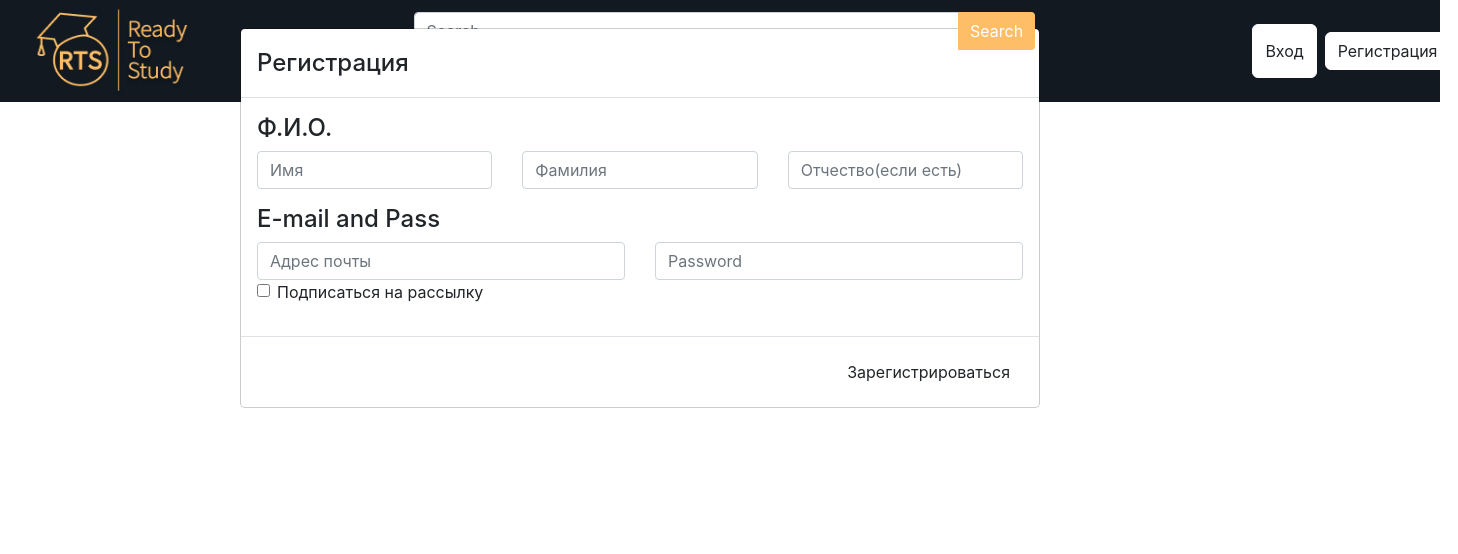
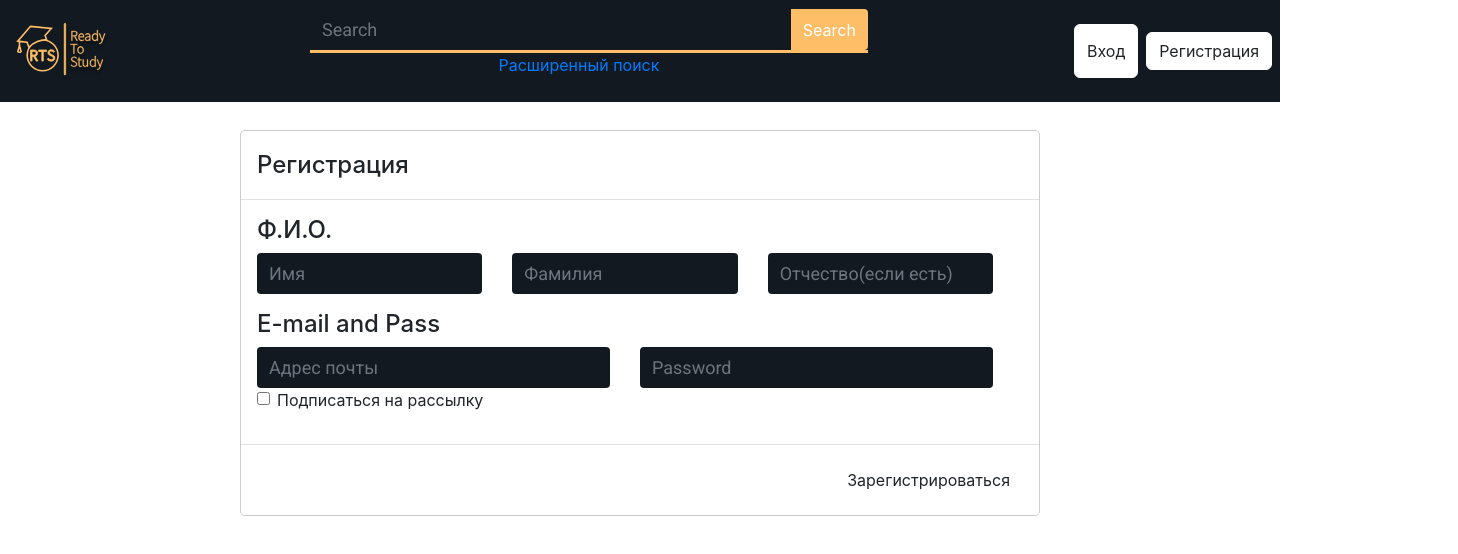
Before and after one commit to maksimchernev/e-edu-react, a React (Create React App) app in the folder frontend/: page /RegisterPage in a window 1280 px wide. Shown: the top 554 px of the page, 1458 px wide, since content can reach past the window. Built offline with nearby package versions, Linux system fonts and the light colour scheme.

Commit message:
another one

```diff
--- a/frontend/public/index.html
+++ b/frontend/public/index.html
@@ -15,6 +15,11 @@
       user's mobile device or desktop. See https://developers.google.com/web/fundamentals/web-app-manifest/
     -->
     <link rel="manifest" href="%PUBLIC_URL%/manifest.json" />
+    <link rel="preconnect" href="https://fonts.gstatic.com" />
+    <link
+      href="https://fonts.googleapis.com/css2?family=Roboto&display=swap"
+      rel="stylesheet"
+    />
     <!--
       Notice the use of %PUBLIC_URL% in the tags above.
       It will be replaced with the URL of the `public` folder during the build.
--- a/frontend/src/components/footer.js
+++ b/frontend/src/components/footer.js
@@ -10,7 +10,7 @@ export const Footer =() => {
       <Navbar expand="lg">
             <Navbar.Toggle aria-controls="basic-navbar-nav" />
                 <Navbar.Collapse id="basic-navbar-nav">
-                  <Nav className="ml-auto">
+                  <Nav className="ml-auto color-text">
                     <Nav.Link href="/opinions">Отзывы</Nav.Link>
                     <Nav.Link href="/aboutUs">О проекте</Nav.Link>
                     <Nav.Link href="/partners">Компаниям</Nav.Link>
--- a/frontend/src/components/nav.js
+++ b/frontend/src/components/nav.js
@@ -1,55 +1,66 @@
-import React, { useState } from 'react'
-import 'bootstrap/dist/css/bootstrap.min.css'
-import {Button, Navbar, Nav, Form, Row, Col, InputGroup, FormControl} from 'react-bootstrap'
-import { LoginModal} from './modal'
-import logo from'../images/navbar/logo.png'
-import { useHistory } from 'react-router-dom'
-import { useHttp } from '../hooks/http.hooks'
+import React, { useState } from "react";
+import "bootstrap/dist/css/bootstrap.min.css";
+import {
+  Button,
+  Navbar,
+  Nav,
+  Form,
+  Row,
+  Col,
+  InputGroup,
+  FormControl,
+} from "react-bootstrap";
+import { LoginModal } from "./modal";
+import logo from "../images/navbar/Эмблемка.svg";
+import { useHistory } from "react-router-dom";
+import { useHttp } from "../hooks/http.hooks";
 
+export const Nav_ = () => {
+  const [flag, setFlag] = useState(false);
+  const { request } = useHttp();
+  const history = useHistory();
+  const [form, setForm] = useState({
+    firstName: "",
+    secondName: "",
+    lastName: "",
+    mail: "",
+    password: "",
+  });
 
-export const  Nav_ =() => {
+  const handleModal = () => {
+    setFlag(!flag);
+  };
+  const registerHandler = async () => {
+    try {
+      await request("api/auth/register", "POST", { ...form });
 
-const [flag, setFlag] = useState(false)
-const {request,} = useHttp()
- const history = useHistory()
-const [form,setForm] = useState({
-      firstName:'', secondName: '', lastName: '', mail: '', password: ''
-    })
+      history.push("/");
+    } catch (e) {}
+  };
 
-const handleModal = () =>
-  {
-      setFlag(!flag)
-  }
- const registerHandler = async() =>{
-      try{
-
-          await request('api/auth/register', 'POST', {...form},)
-
-          history.push('/')
-      } catch(e) {
-
-      }
-}
-
-      return(
-        <div>
-          <Navbar className = "nav-background" expand="lg">
-
+  return (
+    <React.Fragment>
+      <Navbar className="nav-background p-0" expand="lg">
         <Navbar.Brand href="/mainPage">
-                <img className="logo-head"  src={logo} />
+          <div></div>
+          <img className="logo-head" src={logo} />
         </Navbar.Brand>
 
         <Col sm="9" className="searchArea">
           <Form.Row inline className="justify-content-center">
             <InputGroup className="mb-3" className="search">
-                <FormControl type="text" placeholder="Search"/>
+              <FormControl type="search" placeholder="Search" />
               <InputGroup.Append>
-                  <Button variant="outline-success" className="searchButton">Search</Button>
+                <Button variant="outline-success" className="searchButton">
+                  Search
+                </Button>
               </InputGroup.Append>
             </InputGroup>
           </Form.Row>
           <Row className="justify-content-center">
-                    <a href="/courses"><p>Расширенный поиск</p></a>
+            <a href="/courses">
+              <p>Расширенный поиск</p>
+            </a>
           </Row>
         </Col>
 
@@ -57,16 +68,18 @@ const handleModal = () =>
 
         <Navbar.Collapse id="basic-navbar-nav">
           <Nav className="ml-auto">
-                <Button variant="light" onClick={handleModal}>Вход</Button>
-                <Nav.Link href="/RegisterPage"><Button variant="light" id="regButton">
+            <Button variant="light" onClick={handleModal}>
+              Вход
+            </Button>
+            <Nav.Link href="/RegisterPage">
+              <Button variant="light" id="regButton">
                 Регистрация
               </Button>
             </Nav.Link>
           </Nav>
         </Navbar.Collapse>
-
       </Navbar>
-          <LoginModal show={flag} onHide={handleModal}/>
-        </div>
+      <LoginModal show={flag} onHide={handleModal} />
+    </React.Fragment>
   );
-    }
+};
--- a/frontend/src/components/slider.js
+++ b/frontend/src/components/slider.js
@@ -1,40 +1,41 @@
 import React, { useEffect, useState } from "react";
-import 'bootstrap/dist/css/bootstrap.min.css';
-import { Carousel} from 'react-bootstrap';
-import im from '../images/12.jpg'
-import im1 from '../images/13.jpg'
-import '../сss/slider.css'
+import "bootstrap/dist/css/bootstrap.min.css";
+import { Carousel } from "react-bootstrap";
+import im from "../images/12.png";
+import im1 from "../images/13.jpg";
+import arrow from "../images/Стрелка влево.svg";
+import "../сss/slider.css";
 
-export const Slider =() => {
-
+export const Slider = () => {
   const [index, setIndex] = useState(0);
+  const [nextIcon, setNextIcon] = useState(
+    <img src={arrow} className="next-arrow" alt="next arrow" />
+  );
+  const [prevIcon, setPrevIcon] = useState(
+    <img src={arrow} className="prev-arrow" alt="prev arrow" />
+  );
 
   const handleSelect = (selectedIndex, e) => {
     setIndex(selectedIndex);
   };
 
-      return(
+  return (
     <div className="slider-head">
-          	<Carousel activeIndex={index} onSelect={handleSelect}>
+      <Carousel
+        nextIcon={nextIcon}
+        prevIcon={prevIcon}
+        activeIndex={index}
+        onSelect={handleSelect}
+      >
         <Carousel.Item>
-				    <img
-				      className="d-block w-100"
-				      src={im}
-				      alt="First slide"
-				    />
-	    			<Carousel.Caption className="p-slider">
-	   				</Carousel.Caption>
+          <img className="carousel-img" src={im} alt="First slide" />
+          <Carousel.Caption className="p-slider"></Carousel.Caption>
         </Carousel.Item>
         <Carousel.Item>
-				    <img
-				      className="d-block w-100"
-				      src={im1}
-				      alt="Second slide"
-				    />
-				    <Carousel.Caption className="p-slider">
-				    </Carousel.Caption>
+          <img className="carousel-img" src={im1} alt="Second slide" />
+          <Carousel.Caption className="p-slider"></Carousel.Caption>
         </Carousel.Item>
       </Carousel>
     </div>
   );
-    }
+};
--- a/frontend/src/components/usernav.js
+++ b/frontend/src/components/usernav.js
@@ -5,7 +5,7 @@ import { useHistory } from 'react-router-dom';
 import logo from'../images/navbar/logo.png'
 import { AuthContext } from '../context/AuthContext';
 import '../сss/navbar.css'
-
+import person1 from '../images/navbar/person1.png'
 
 export const  Usernav =() => {
 
@@ -45,7 +45,8 @@ export const  Usernav =() => {
             <Navbar.Collapse id="basic-navbar-nav">
               <Nav className="ml-auto">
                 <Dropdown>
-                  <Dropdown.Toggle variant="light" id="dropdown-basic">
+                  <Dropdown.Toggle variant="dark" className="custom-btn textColor" id="dropdown-basic">
+                    <img className="person1-head"  src={person1} />
                     Имя
                   </Dropdown.Toggle>
                   <Dropdown.Menu id="dropdown-menu-right" style={{right: 0, left:"auto"}}>
--- a/frontend/src/сss/footer.css
+++ b/frontend/src/сss/footer.css
@@ -7,3 +7,7 @@ top: 0px;
 
 background: #121921
 }
+
+.nav-link{
+    color: #FFFFFF !important;
+}
--- a/frontend/src/сss/mainpage.css
+++ b/frontend/src/сss/mainpage.css
@@ -1,10 +1,12 @@
-.mainpage-grid
-{
-position: absolute;
-min-width: 100%;
-height: 2476px;
-left: 0px;
-top: 96px;
+* {
+  max-width: 100%;
+}
 
-background: #E9EDEE;
+.mainpage-grid {
+  /* position: absolute; */
+  /* min-width: 100%; */
+  /* height: 2476px; */
+  /* left: 0px; */
+  /* top: 96px; */
+  background: #e9edee;
 }
--- a/frontend/src/сss/navbar.css
+++ b/frontend/src/сss/navbar.css
@@ -1,4 +1,4 @@
-.logo-head{
+.logo-head {
   position: relative;
   width: 164.4px;
   height: 96px;
@@ -6,10 +6,10 @@ left: 11px;
   top: 0px;
 }
 
-.nav-background{
-min-width: 100%;
-position: absolute;
-width: 1440px;
+.nav-background {
+  /* min-width: 100%; */
+  /* position: absolute; */
+  /* width: 1440px; */
   height: 102px;
   left: 0px;
   top: 0px;
@@ -17,8 +17,8 @@ background: #121921;
 }
 
 .btn-light {
-      background: #FFFFFF;
-    border: 1px solid #FFFFFF;
+  background: #ffffff;
+  border: 1px solid #ffffff;
   box-sizing: border-box;
   border-radius: 6px;
 }
@@ -28,21 +28,43 @@ background: #121921;
   width: 122.57px;
 
   border-radius: 6px;
-
 }
 
 .search {
   width: 60%;
 }
 
+/* .search input {
+  font-family: Roboto, sans-serif;
+  font-size: 18px;
+  line-height: 21px;
+  color: #fdbe67;
+} */
+
+.search.input-group {
+  border-bottom: 3px solid #fdbe67;
+}
+
+.form-control {
+  background-color: #121921;
+  border: 0;
+  font-family: Roboto, sans-serif;
+  font-size: 18px;
+  line-height: 21px;
+}
+
+input[type="text"]::-webkit-input-placeholder {
+  color: #fdbe67;
+}
+
 .searchButton {
-      background-color: #FDBE67;
+  background-color: #fdbe67;
   border: 0cm;
-      color: #FFFFFF;
+  color: #ffffff;
 }
 
 .searchButton:hover {
-      background-color: #FDBE67;
+  background-color: #fdbe67;
   border: 0cm;
-      color: #FFFFFF;
+  color: #ffffff;
 }
--- a/frontend/src/сss/slider.css
+++ b/frontend/src/сss/slider.css
@@ -1,9 +1,39 @@
-.slider-head{
-    position: relative;
-    width: 1390px;
-    height: 420px;
-    margin-left: auto;
-    margin-right: auto;
-    top: 24px;
+.slider-head {
+  /* position: relative; */
+  width: 1390px;
+  height: 420px;
+  margin: auto;
+  padding-top: 24px;
+  /* top: 24px; */
+}
 
+.carousel-control-next,
+.carousel-control-prev {
+  width: 7%;
+  opacity: 1;
 }
+
+.next-arrow,
+.prev-arrow {
+  width: 61px;
+  height: 61px;
+}
+
+.next-arrow {
+  transform: rotate(180deg);
+}
+
+.carousel-indicators li {
+  width: 14px;
+  height: 14px;
+  background-color: #003399;
+  border: 1px solid #003399;
+  border-radius: 50%;
+  opacity: .42;
+}
+
+.carousel-indicators .active {
+  border: 1px solid #121921;
+  background-color: #121921;
+  box-shadow: 0px 4px 4px rgba(0, 0, 0, 0.25);
+}
```
Also changed, not shown: frontend/src/images/navbar/person.png (added), frontend/src/images/navbar/person1.png (added). Lines whose indentation alone changed are shown as unchanged.
